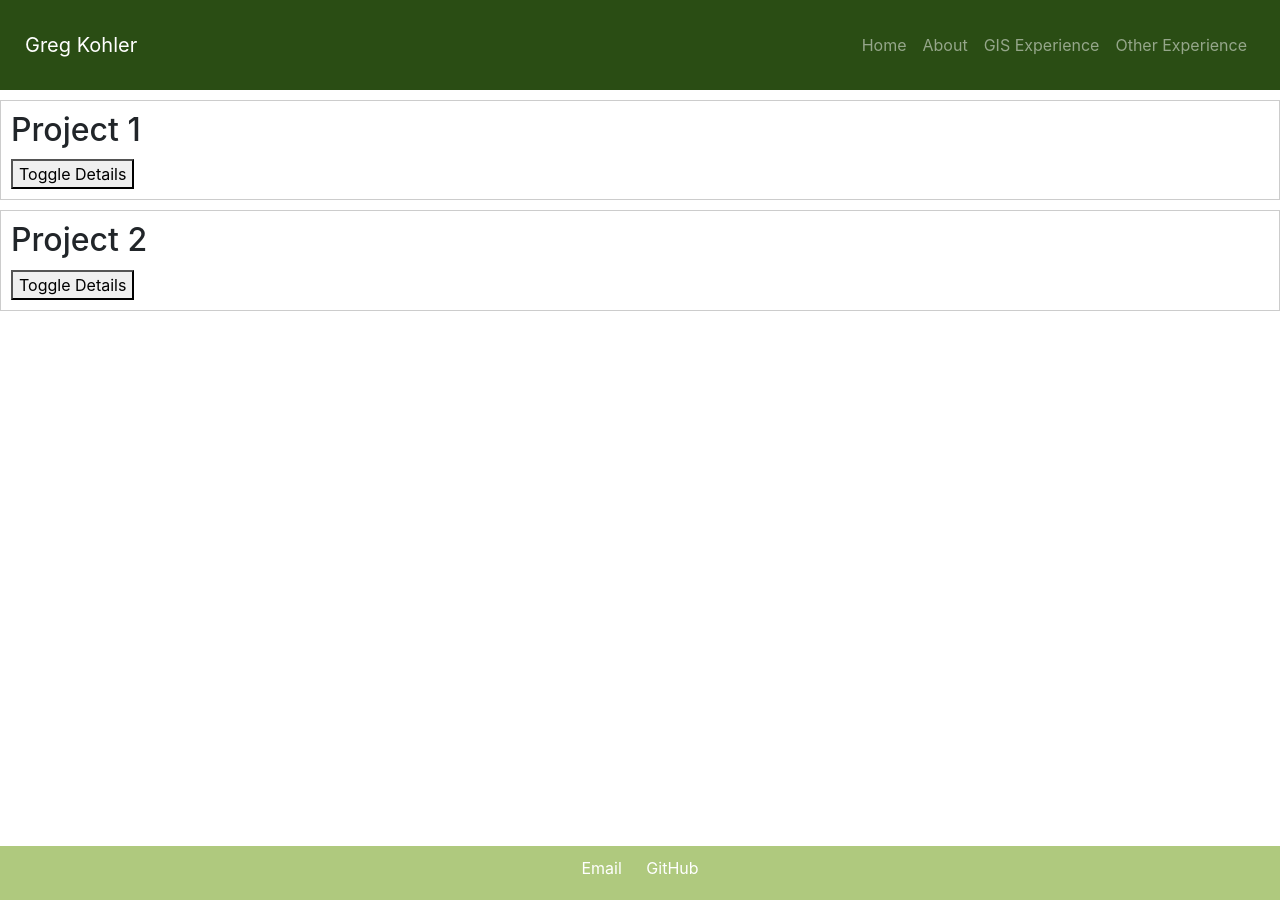
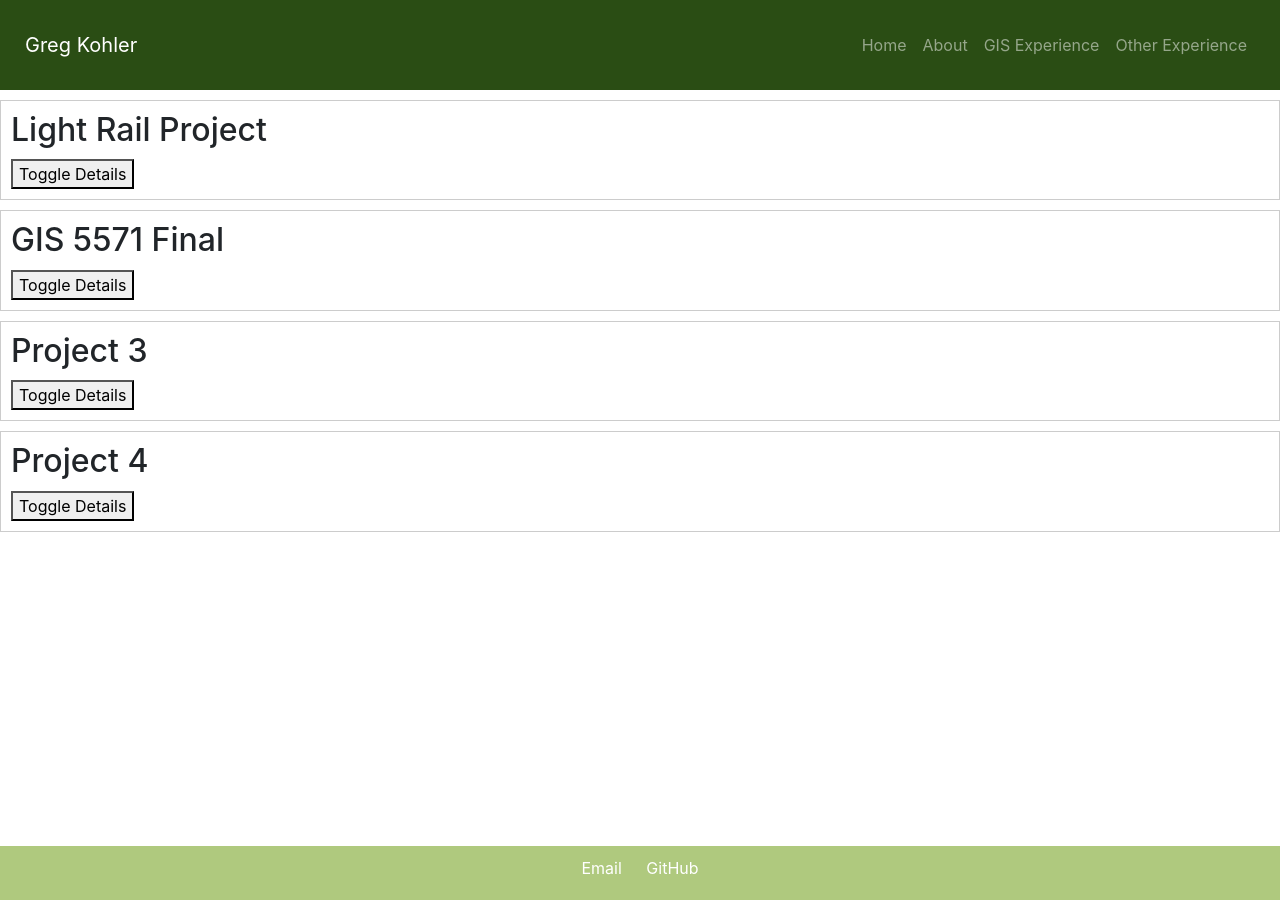
Before and after one commit to greg-kohler/myportfolio, a Jekyll site: the page built from gis.html, in a window 1280 px wide. Built offline with Jekyll 4.4.1, drawn with Linux system fonts in a browser that asks for light colours.

Commit message:
Update gis.html

```diff
--- a/gis.html
+++ b/gis.html
@@ -3,19 +3,19 @@
 Title: GIS Experience - Greg Kohler
 ---
 <head>
-  <title>My Projects</title>
+    <title>GIS Experience</title>
     <style>
         .project {
             border: 1px solid #ccc;
             margin-bottom: 10px;
             padding: 10px;
+            max-height: 1000px;
             overflow: hidden;
-      max-height: 10;
             transition: max-height 0.5s ease;
         }
 
         .project.expanded {
-      max-height: 1000px; /* Adjust to a reasonable maximum height */
+            max-height: 2000px; /* Adjust to a reasonable maximum height */
         }
 
         .project-title {
@@ -27,10 +27,17 @@
         }
 
         .project-details {
-      display: none;
+            max-height: 0;
+            overflow: hidden;
+            transition: max-height 0.5s ease;
+        }
+
+        .project.expanded .project-details {
+            max-height: 1000px; /* Adjust to a reasonable maximum height */
         }
     </style>
 </head>
+
 <body>
     <header>
         <!-- Your header content goes here -->
@@ -38,7 +45,7 @@
 
     <main>
         <section class="project">
-      <h2 class="project-title">Project 1</h2>
+            <h2 class="project-title">Light Rail Project</h2>
             <button class="toggle-button" onclick="toggleDetails(this)">Toggle Details</button>
             <div class="project-details">
                 <p>Project 1 details go here...</p>
@@ -46,7 +53,7 @@
         </section>
 
         <section class="project">
-      <h2 class="project-title">Project 2</h2>
+            <h2 class="project-title">GIS 5571 Final</h2>
             <button class="toggle-button" onclick="toggleDetails(this)">Toggle Details</button>
             <div class="project-details">
                 <p>In the vast expanse of the digital age, where information flows ceaselessly and connections span continents in an instant, we find ourselves amidst a tapestry of possibilities. The convergence of technology and human ingenuity has ushered in an era of unprecedented progress, where innovation knows no bounds. From the marvels of artificial intelligence that breathe life into machines, to the boundless potential of renewable energy sources shaping a sustainable future, the horizon of human achievement stretches ever wider. In the realm of culture, diversity and inclusivity shine as guiding stars, illuminating the path towards a more harmonious global society. The power of storytelling, transcending borders and bridging generations, reminds us of our shared humanity. It is within this dynamic mosaic that we navigate the currents of change
@@ -54,7 +61,21 @@
             </div>
         </section>
 
-    <!-- Add more projects as needed -->
+        <section class="project">
+            <h2 class="project-title">Project 3</h2>
+            <button class="toggle-button" onclick="toggleDetails(this)">Toggle Details</button>
+            <div class="project-details">
+                <p>Project 3 details go here...</p>
+            </div>
+        </section>
+
+        <section class="project">
+            <h2 class="project-title">Project 4</h2>
+            <button class="toggle-button" onclick="toggleDetails(this)">Toggle Details</button>
+            <div class="project-details">
+                <p>Project 4 details go here...</p>
+            </div>
+        </section>
     </main>
 
     <footer>
@@ -65,32 +86,17 @@
         function toggleDetails(button) {
             const project = button.parentElement;
             const projectDetails = project.querySelector('.project-details');
-      const startHeight = 0;
-      const endHeight = projectDetails.scrollHeight;
-
-      let currentHeight = startHeight;
-      let step = 1;
-      const animationDuration = 500; // Adjust as needed
-
-      function animate() {
-        if (currentHeight < endHeight) {
-          currentHeight += step;
-          projectDetails.style.maxHeight = currentHeight + 'px';
-          requestAnimationFrame(animate);
-        }
-      }
 
             if (project.classList.contains('expanded')) {
-        let currentHeight = endHeight;
-        let step = -1;
-        requestAnimationFrame(animate);
+                projectDetails.style.maxHeight = '0';
+                project.classList.remove('expanded');
+                button.textContent = 'Toggle Details';
             } else {
-        project.classList.toggle('expanded');
-        projectDetails.style.display = 'block';
-        requestAnimationFrame(animate);
+                const scrollHeight = projectDetails.scrollHeight;
+                projectDetails.style.maxHeight = scrollHeight + 'px';
+                project.classList.add('expanded');
+                button.textContent = 'Hide Details';
             }
-
-      button.textContent = project.classList.contains('expanded') ? 'Toggle Details' : 'Hide Details';
         }
     </script>
 </body>
```
Lines whose indentation alone changed are shown as unchanged.
